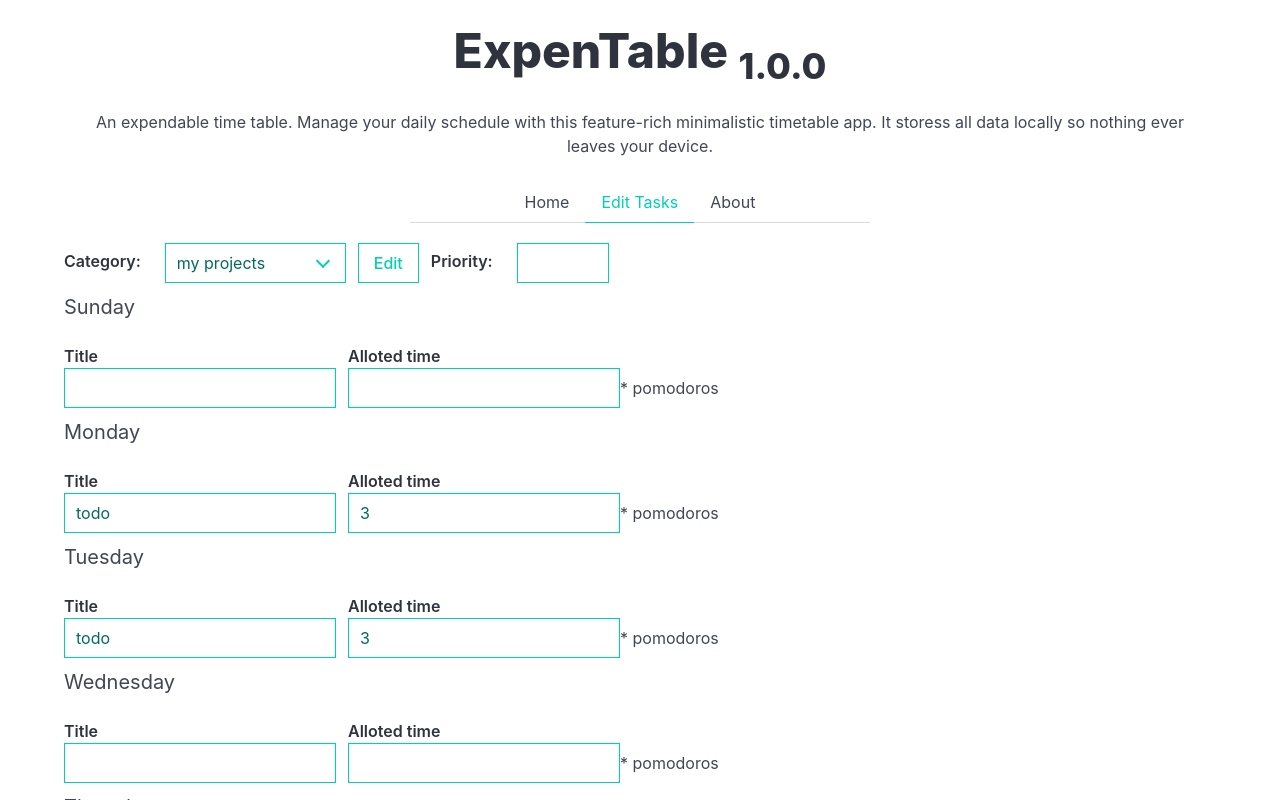
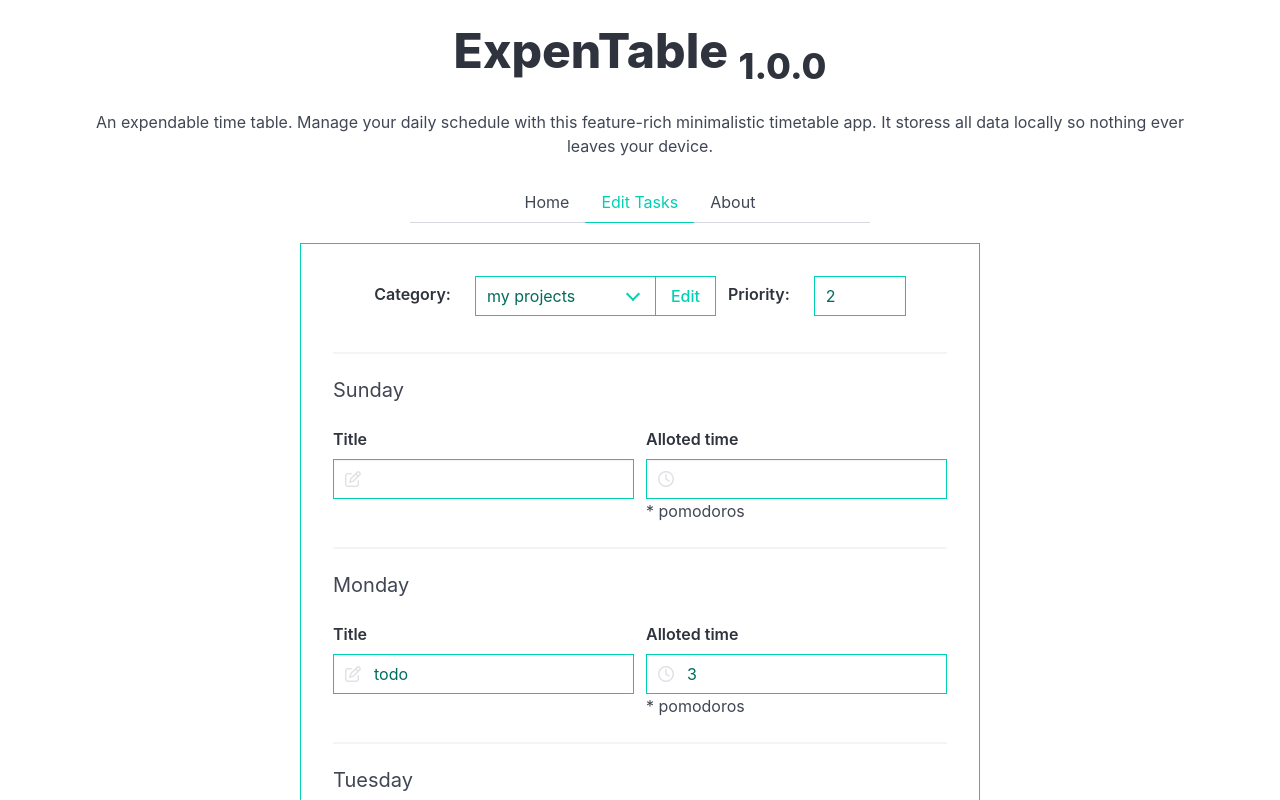
Before and after one commit to Blankscreen-exe/ExpenTable, a React (Vite) app: page /edit in a window 1280 px wide. Shown: the top 800 px of the page. Built offline with nearby package versions, Linux system fonts and the light colour scheme.

Commit message:
Fix priority bug and make progress on the form style

```diff
--- a/package.json
+++ b/package.json
@@ -10,6 +10,7 @@
     "preview": "vite preview"
   },
   "dependencies": {
+    "@fortawesome/fontawesome-free": "^6.7.2",
     "react": "^18.3.1",
     "react-dom": "^18.3.1",
     "react-router-dom": "^6.27.0"
--- a/src/components/form/index.jsx
+++ b/src/components/form/index.jsx
@@ -13,25 +13,24 @@ function Form() {
     const [days, setDays] = useState(selectedCategory?.days || {});
     const [priorityValue, setPriority] = useState(selectedCategory?.priority || "");
 
+    console.log(priorityValue);
+
     // All days of the week
     const weekDays = appConstants.days;
     const fullWeekDays = ["Sunday", "Monday", "Tuesday", "Wednesday", "Thursday", "Friday", "Saturday"];
 
-    // Checks if the category has specific day
-    // const checkCategoryDay = (day) => {
-    //     const itemDay = selectedCategory.days[day];
-    //     if (itemDay) {
-    //         return itemDay;
-    //     } else {
-    //         return null;
-    //     }
-    // }
+    // Styles for the form
+    const formStyles = {
+        border: "1px solid rgb(0, 209, 178)",
+        padding: "2rem",
+    }
 
     // Change category when user selects a different one in the dropdown
     const handleSelectChange = (e) => {
         const categorySelected = formData.find(category => category.title === e.target.value);
         setCategory(categorySelected);
         setDays(categorySelected.days);
+        setPriority(categorySelected.priority);
     }
 
     // Change days state when any input triggers the onChange
@@ -47,27 +46,19 @@ function Form() {
         }
     }
 
-    // Days state
-    // const [sunday, setSunday] = useState(() => checkCategoryDay("sun"));
-    // const [monday, setMonday] = useState(() => checkCategoryDay("mon"));
-    // const [tuesday, setTuesday] = useState(() => checkCategoryDay("tue"));
-    // const [wednesday, setWednesday] = useState(() => checkCategoryDay("wed"));
-    // const [thursday, setThursday] = useState(() => checkCategoryDay("thu"));
-    // const [friday, setFriday] = useState(() => checkCategoryDay("fri"));
-    // const [saturday, setSaturday] = useState(() => checkCategoryDay("sat"));
-
     return (
-        <div>
-            <form>
+        <section>
+            <div className='is-flex is-flex-direction-column is-align-items-center'>
                 {formData.length ?
-                    <div>
-                        <div>
+                    <form style={formStyles}>
+                        <div style={{ marginBottom: "1rem" }} className='is-flex is-justify-content-center'>
                             <div className='field is-grouped'>
                                 <div className="field is-horizontal">
                                     <div className="field-label is-normal">
                                         <label htmlFor="categories" className='label'>Category:</label>
                                     </div>
                                     <div className="field-body">
+                                        <div className="field has-addons">
                                             <div className='control select is-primary'>
                                                 <select className='is-radiusless' onChange={handleSelectChange} name="categories" id="categories-dropdown">
                                                     {formData.map((item, index) => {
@@ -75,9 +66,6 @@ function Form() {
                                                     })}
                                                 </select>
                                             </div>
-                                    </div>
-                                </div>
-                                <div className="field">
                                             <div className='control'>
                                                 <button
                                                     className='button is-primary is-radiusless is-outlined'
@@ -85,6 +73,8 @@ function Form() {
                                                 >
                                                     Edit
                                                 </button>
+                                            </div>
+                                        </div>
                                     </div>
                                 </div>
                                 <div className="field is-horizontal">
@@ -106,17 +96,16 @@ function Form() {
                                 </div>
                             </div>
                         </div>
+                        <div>
                             {weekDays.map((day, index) => {
                                 return (
                                     <div key={day}>
+                                        <hr></hr>
                                         <h2 className='subtitle'>{fullWeekDays[index]}</h2>
-                                    <div className="field is-grouped">
+                                        <div className="field is-grouped is-justify-content-space-between">
                                             <div className='field'>
-                                            <div className="field-label">
                                                 <label htmlFor={`${day}-title`} className='label'>Title</label>
-                                            </div>
-                                            <div className="field-body">
-                                                <div className="control">
+                                                <div className="control has-icons-left">
                                                     <input
                                                         onChange={handleDaysInputChange}
                                                         type="text"
@@ -125,15 +114,14 @@ function Form() {
                                                         value={days[day]?.title || ""}
                                                         className='input is-primary is-radiusless'
                                                     />
-                                                </div>
+                                                    <span className="icon custom-icon is-left">
+                                                        <i className="fa-regular fa-pen-to-square"></i>
+                                                    </span>
                                                 </div>
                                             </div>
                                             <div className='field'>
-                                            <div className="field-label">
                                                 <label htmlFor={`${day}-allotedTime`} className='label'>Alloted time</label>
-                                            </div>
-                                            <div className="field-body is-align-items-center">
-                                                <div className="control">
+                                                <div className="control has-icons-left">
                                                     <input
                                                         onChange={handleDaysInputChange}
                                                         type="number" step={0.5}
@@ -142,117 +130,27 @@ function Form() {
                                                         value={days[day]?.allottedTime || ""}
                                                         className='input is-primary is-radiusless'
                                                     />
+                                                    <span className="icon custom-icon is-left">
+                                                        <i className="fa-regular fa-clock"></i>
+                                                    </span>
                                                 </div>
                                                 <span>* pomodoros</span>
                                             </div>
                                         </div>
                                     </div>
-                                </div>
                                 )
                             })}
-                        {/* <div>
-                            <div>
-                                <h2>Sunday</h2>
-                                <div>
-                                    <label>
-                                        Title
-                                        <input type="text" name="sun-title" id="sun-title" value={days?.sun?.title || ""} />
-                                    </label>
-                                    <label>
-                                        Alloted time
-                                        <input type="number" step={0.5} name="sun-allottedTime" id="sun-alloted-time" value={days?.sun?.allottedTime || ""} />
-                                    </label>
                         </div>
-                            </div>
-                            <div>
-                                <h2>Monday</h2>
-                                <div>
-                                    <label>
-                                        Title
-                                        <input type="text" name="mon-title" id="mon-title" value={days?.mon?.title || ""} />
-                                    </label>
-                                    <label>
-                                        Alloted time
-                                        <input type="number" step={0.5} name="mon-allottedTime" id="mon-alloted-time" value={days?.mon?.allottedTime || ""} />
-                                    </label>
-                                </div>
-                            </div>
-                            <div>
-                                <h2>Tuesday</h2>
-                                <div>
-                                    <label>
-                                        Title
-                                        <input type="text" name="tue-title" id="tue-title" value={days?.tue?.title || ""} />
-                                    </label>
-                                    <label>
-                                        Alloted time
-                                        <input type="number" step={0.5} name="tue-allottedTime" id="tue-alloted-time" value={days?.tue?.allottedTime || ""} />
-                                    </label>
-                                </div>
-                            </div>
-                            <div>
-                                <h2>Wednesday</h2>
-                                <div>
-                                    <label>
-                                        Title
-                                        <input type="text" name="wed-title" id="wed-title" value={days?.wed?.title || ""} />
-                                    </label>
-                                    <label>
-                                        Alloted time
-                                        <input type="number" step={0.5} name="wed-allottedTime" id="wed-alloted-time" value={days?.wed?.allottedTime || ""} />
-                                    </label>
-                                </div>
-                            </div>
-                            <div>
-                                <h2>Thursday</h2>
-                                <div>
-                                    <label>
-                                        Title
-                                        <input type="text" name="thu-title" id="thu-title" value={days?.thu?.title || ""} />
-                                    </label>
-                                    <label>
-                                        Alloted time
-                                        <input type="number" step={0.5} name="thu-allottedTime" id="thu-alloted-time" value={days?.thu?.allottedTime || ""} />
-                                    </label>
-                                </div>
-                            </div>
-                            <div>
-                                <h2>Friday</h2>
-                                <div>
-                                    <label>
-                                        Title
-                                        <input type="text" name="fri-title" id="fri-title" value={days?.fri?.title || ""} />
-                                    </label>
-                                    <label>
-                                        Alloted time
-                                        <input type="number" step={0.5} name="fri-allottedTime" id="fri-alloted-time" value={days?.fri?.allottedTime || ""} />
-                                    </label>
-                                </div>
-                            </div>
-                            <div>
-                                <h2>Saturday</h2>
-                                <div>
-                                    <label>
-                                        Title
-                                        <input type="text" name="sat-title" id="sat-title" value={days?.sat?.title || ""} />
-                                    </label>
-                                    <label>
-                                        Alloted time
-                                        <input type="number" step={0.5} name="sat-allottedTime" id="sat-alloted-time" value={days?.sat?.allottedTime || ""} />
-                                    </label>
-                                </div>
-                            </div>
-                        </div> */}
-                    </div>
+                    </form>
                     :
-                    <div>
-                        <h2>You still have no categories created.</h2>
-                        <button className='button is-success is-outlined' onClick={() => setModal(true)}>Create a new category</button>
+                    <div className='is-flex is-flex-direction-column is-align-items-center'>
+                        <h2 className='subtitle'>You still have no categories created.</h2>
+                        <button className='button is-primary is-outlined' onClick={() => setModal(true)}>Create a new category</button>
                     </div>
                 }
-            </form>
+            </div>
             {modal && <Modal />}
-        </div>
+        </section>
     )
 }
 
--- a/src/data/table.json
+++ b/src/data/table.json
@@ -2,7 +2,7 @@
   {
     "id":"id1",
     "title": "my projects",
-    "priority": 0,
+    "priority": 2,
     "done": true,
     "days": {
       "tue": {
--- a/src/index.css
+++ b/src/index.css
@@ -134,3 +134,8 @@ button:focus-visible {
 .field:not(.is-horizontal) .field-label {
   text-align: left;
 }
+
+.control.has-icons-left .input:focus~.icon,
+.control.has-icons-right .input:focus~.icon {
+  color: rgb(0, 209, 178);
+}
--- a/src/main.jsx
+++ b/src/main.jsx
@@ -2,6 +2,7 @@ import { StrictMode } from 'react'
 import { createRoot } from 'react-dom/client'
 import App from './App.jsx'
 import './index.css'
+import '@fortawesome/fontawesome-free/css/all.min.css';
 
 // Router
 import { BrowserRouter } from 'react-router-dom'
```
Also changed, not shown: 1 other file (tests, documents, lock files or other folders). Lines whose indentation alone changed are shown as unchanged.
